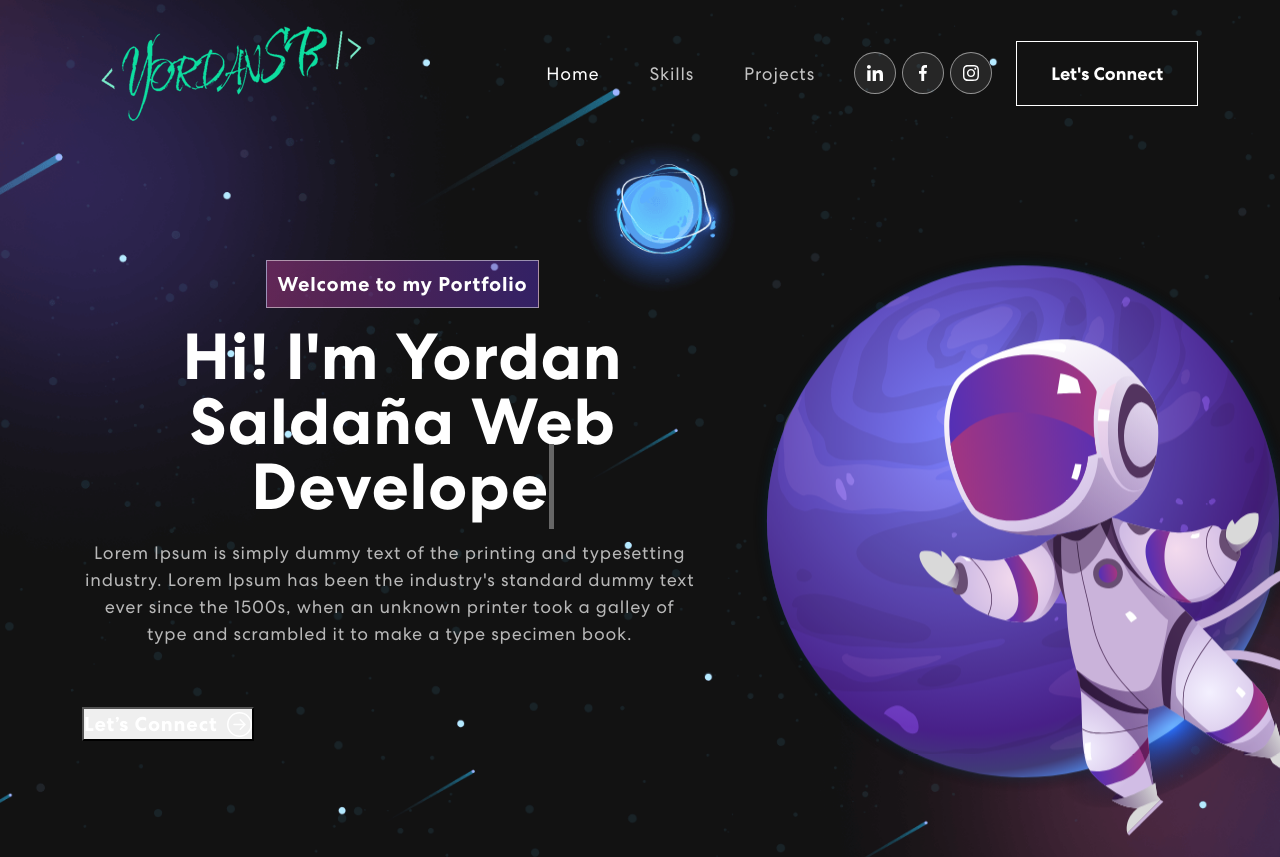
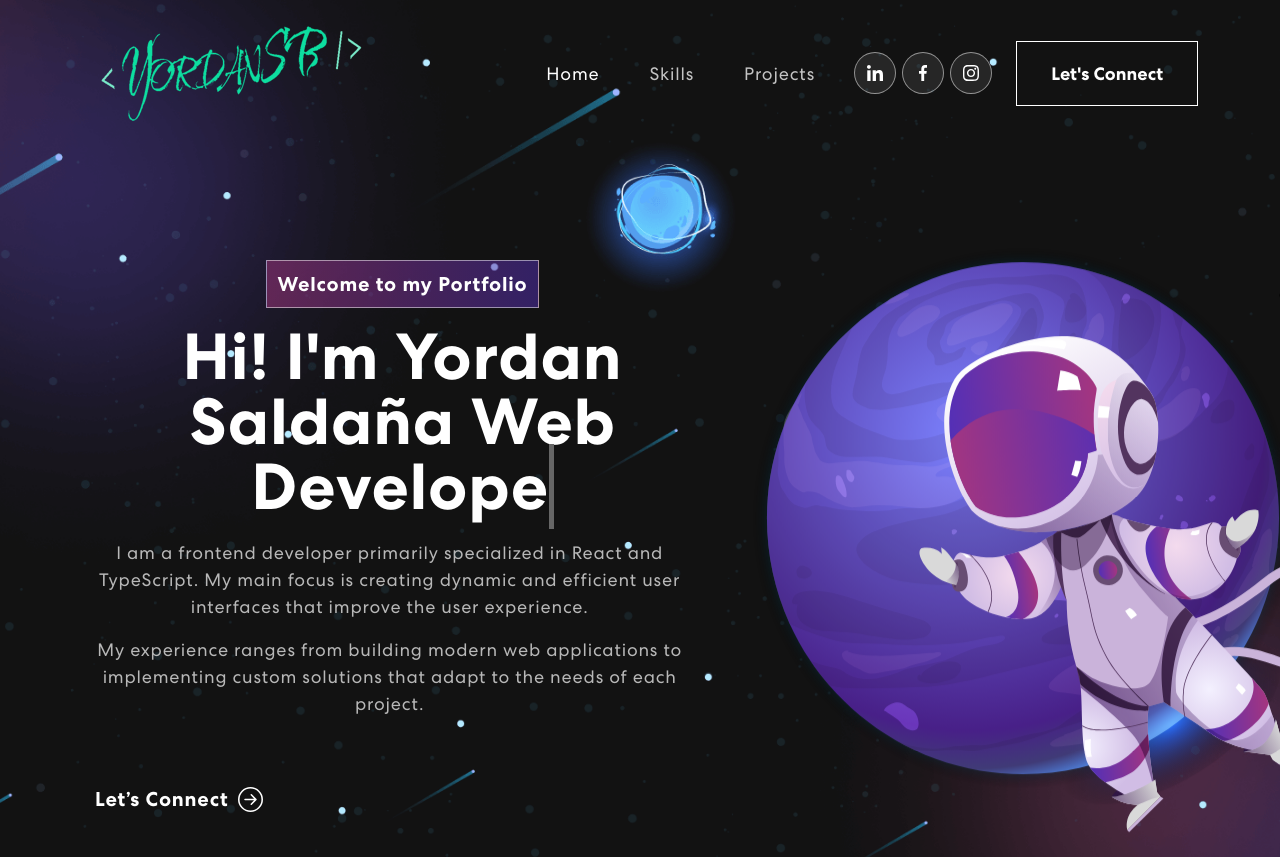
Before and after one commit to YordanSBarrera/personal_portafolio, a React (Create React App) app: page / in a window 1280 px wide. Shown: the top 857 px of the page. Built offline with nearby package versions, Linux system fonts and the light colour scheme.

Commit message:
Updating my presentation

```diff
--- a/src/App.tsx
+++ b/src/App.tsx
@@ -1,6 +1,6 @@
 import "./App.css";
 import Banner from "./components/Banner";
-import Contact from "./components/Contact";
+// import Contact from "./components/Contact";
 import Footer from "./components/Footer";
 import NavBar from "./components/NavBar";
 import Projects from "./components/Projects";
@@ -13,7 +13,7 @@ const App = () => {
       <Banner />
       <Projects />
       <Skills />
-      <Contact />
+      {/* <Contact /> */}
       <Footer />
     </div>
   );
--- a/src/components/Banner.tsx
+++ b/src/components/Banner.tsx
@@ -68,20 +68,23 @@ const Banner = () => {
                     {`Hi! I'm Yordan Saldaña`}{" "}
                     <span
                       className="txt-rotate"
-                      // dataPeriod="1000"
+                      //  dataPeriod="1000"
                       data-rotate={toRotate}
                     >
                       <span className="wrap">{text}</span>
                     </span>
                   </h1>
                   <p>
-                    Lorem Ipsum is simply dummy text of the printing and
-                    typesetting industry. Lorem Ipsum has been the industry's
-                    standard dummy text ever since the 1500s, when an unknown
-                    printer took a galley of type and scrambled it to make a
-                    type specimen book.
+                    I am a frontend developer primarily specialized in React and
+                    TypeScript. My main focus is creating dynamic and efficient
+                    user interfaces that improve the user experience.
                   </p>
-                  <button onClick={() => console.log("connect")}>
+                  <p>
+                    My experience ranges from building modern web applications
+                    to implementing custom solutions that adapt to the needs of
+                    each project.
+                  </p>
+                  <button className="btn bg-transparent" onClick={() => {}}>
                     Let’s Connect <ArrowRightCircle size={25} />
                   </button>
                 </div>
--- a/src/components/Contact.tsx
+++ b/src/components/Contact.tsx
@@ -5,32 +5,31 @@ import "animate.css";
 import TrackVisibility from "react-on-screen";
 
 enum formValue {
-  firstName,
-  lastName,
-  email,
-  phone,
-  message,
+  firstName = "firstName",
+  lastName = "lastName",
+  email = "email",
+  phone = "phone",
+  message = "message",
 }
+const formInitialDetails = {
+  firstName: "",
+  lastName: "",
+  email: "",
+  phone: "",
+  message: "",
+};
 type statusType = { success: boolean; message: string };
 
 const Contact = () => {
-  const formInitialDetails = {
-    firstName: "",
-    lastName: "",
-    email: "",
-    phone: "",
-    message: "",
-  };
-
   const [formDetails, setFormDetails] = useState(formInitialDetails);
   const [buttonText, setButtonText] = useState("Send");
   const [status, setStatus] = useState<statusType | null>(null);
 
-  const onFormUpdate = (category: formValue, value: string) => {
-    setFormDetails({
-      ...formDetails,
-      [category]: value,
-    });
+  const onFormUpdate = (key: formValue, value: string) => {
+    setFormDetails((prevDetails) => ({
+      ...prevDetails,
+      [key]: value,
+    }));
   };
 
   const handleSubmit = async (e: React.FormEvent<HTMLFormElement>) => {
@@ -48,6 +47,7 @@ const Contact = () => {
     setFormDetails(formInitialDetails);
     if (result.code === 200) {
       setStatus({ success: true, message: "Message sent successfully" });
+      setFormDetails(formInitialDetails);
     } else {
       setStatus({
         success: false,
@@ -88,7 +88,7 @@ const Contact = () => {
                         <input
                           type="text"
                           value={formDetails.firstName}
-                          placeholder="First Name"
+                          placeholder={formValue.firstName}
                           onChange={(e) =>
                             onFormUpdate(formValue.firstName, e.target.value)
                           }
--- a/src/components/Skills.tsx
+++ b/src/components/Skills.tsx
@@ -8,7 +8,6 @@ import colorSharp from "../assets/img/color-sharp.png";
 const Skills = () => {
   const responsive = {
     superLargeDesktop: {
-      // the naming can be any, depends on you.
       breakpoint: { max: 4000, min: 3000 },
       items: 5,
     },
@@ -28,7 +27,7 @@ const Skills = () => {
 
   return (
     <section className="skill" id="skills">
-      <div className="container" style={{bgcolor:"#308"}}>
+      <div className="container">
         <div className="row">
           <div className="col-12">
             <div className="skill-bx wow zoomIn">
```
